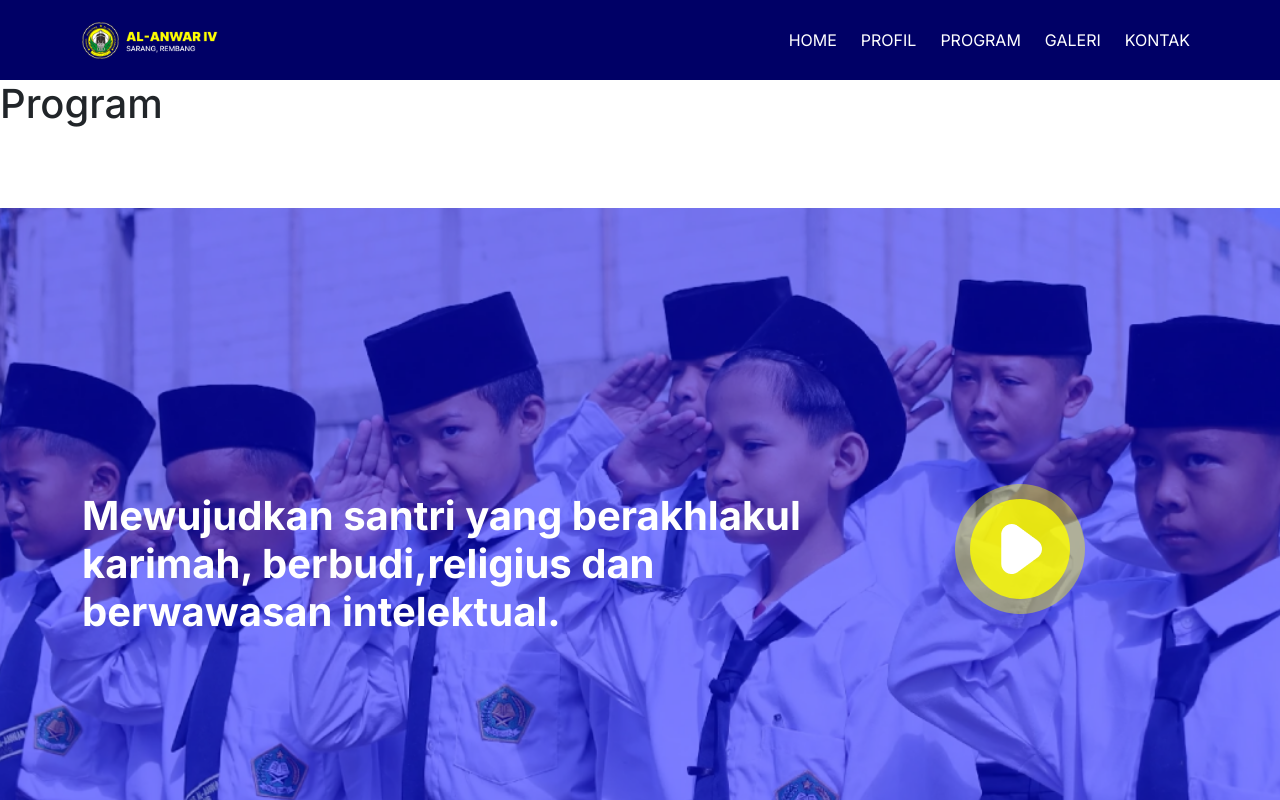
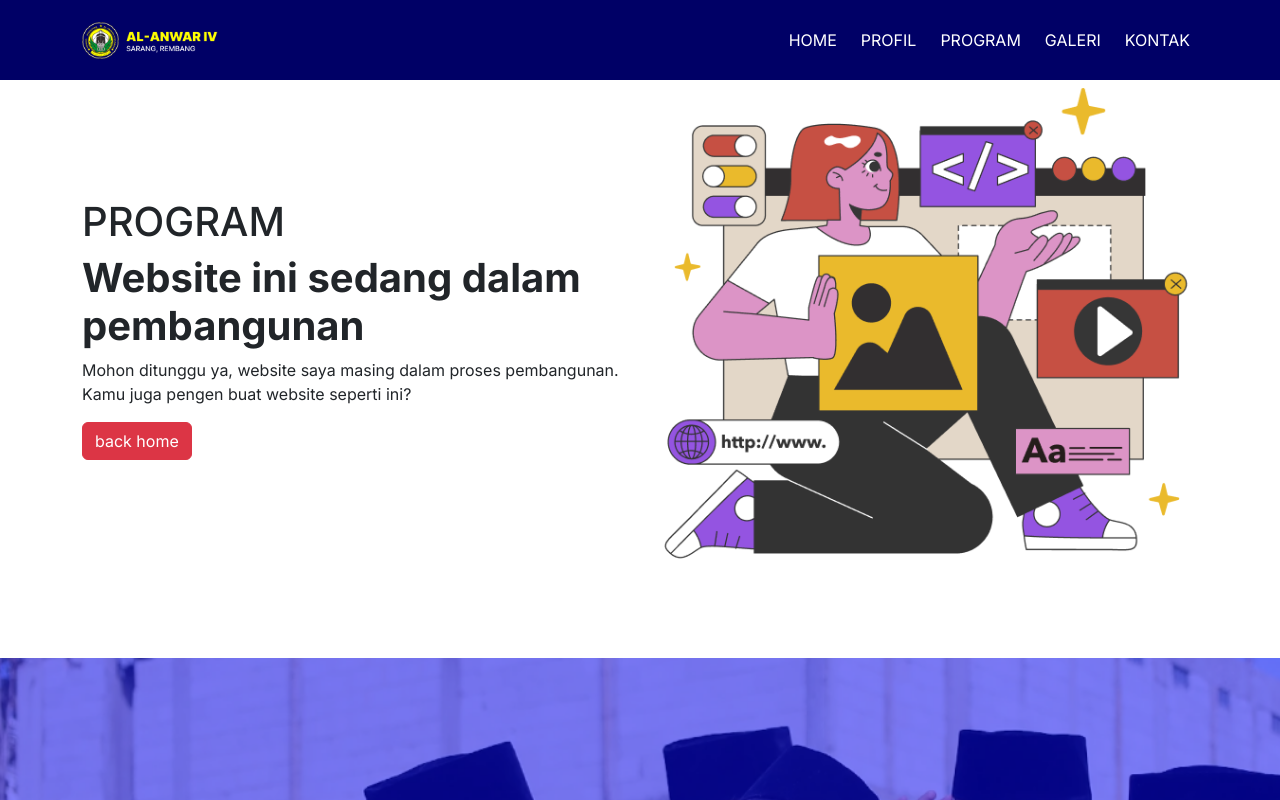
Before and after one commit to muhammadassidiqi/al-anwar-4-website, a React (Vite) app: page /Program in a window 1280 px wide. Shown: the top 800 px of the page. Built offline with nearby package versions, Linux system fonts and the light colour scheme.

Commit message:
update selesai

```diff
--- a/src/CardPondok/CardKegiatan.jsx
+++ b/src/CardPondok/CardKegiatan.jsx
@@ -9,12 +9,15 @@ export default function CardKegiatan({
   link,
 }) {
   return (
-    <div className="card w-100">
+    <div className="card w-100 h-100">
       <img src={image} className="card-img-top card-blog-img " alt="..." />
-      <div className="card-body">
-        <h5 className="card-title">{judul}</h5>
-        <p className="card-text">{deskription}</p>
-        <Link to={link} className="btn btn-primary">
+      <div className="card-body d-flex flex-column align-items-start">
+        <h5 className="card-title card-blog-title">{judul}</h5>
+        <p
+          className="card-text card-blog-description"
+          dangerouslySetInnerHTML={{ __html: deskription }}
+        ></p>
+        <Link to={link} className="btn btn-primary mt-auto  ">
           lihat kegiatan
         </Link>
       </div>
--- a/src/components/Footer.jsx
+++ b/src/components/Footer.jsx
@@ -10,7 +10,7 @@ export default function Footer() {
           marginTop: "5em",
         }}
       >
-        <div className="container">
+        <div className="container py-3">
           <div className="row">
             <div className="col-md-8 col-12 py-2">
               <h1 className="text-white fw-bold text-center text-md-start">
--- a/src/components/SectionHero.jsx
+++ b/src/components/SectionHero.jsx
@@ -19,7 +19,7 @@ export default function SectionHero() {
   const fetchPosts = async () => {
     try {
       const response = await fetch(
-        "https://web.abdulhaxor.my.id/wp-json/wp/v2/posts?_embed"
+        "https://diki.neuversity.site/wp-json/wp/v2/posts?_embed"
       );
 
       if (!response.ok) {
@@ -211,6 +211,7 @@ export default function SectionHero() {
                   judul={post.title.rendered}
                   link={`/post/${post.id}`}
                   date={post.date}
+                  deskription={post.excerpt.rendered}
                 />
               </div>
             ))}
--- a/src/components/SectionPendaftaran.jsx
+++ b/src/components/SectionPendaftaran.jsx
@@ -29,7 +29,7 @@ password : ${password}
   }
   return (
     <form onSubmit={handleSubmit}>
-      <div className="col-md-6 col-12 py-2">
+      <div className="mt-2">
         Nama lengkap
         <input
           value={name}
@@ -39,13 +39,14 @@ password : ${password}
           className="form-control"
         />
       </div>
-      <div className="col-md-6  col-12 py-2">
+      <div className="mt-2">
         password
         <input
           value={password}
           onChange={(e) => setPassword(e.target.value)}
           type="password"
           className="form-control"
+          placeholder="password"
         />
       </div>
       {/* <div className="col-md-6 col-12 py-2">
@@ -78,7 +79,7 @@ password : ${password}
         <input type="text" placeholder="Nama wali" className="form-control" />
       </div> */}
 
-      <div className="col-md-6 col-12 py-2">
+      <div className="mt-2">
         email
         <input
           value={email}
@@ -272,7 +273,7 @@ password : ${password}
           </label>
         </div>
       </div> */}
-      <button className="btn btn-primary">submit</button>
+      <button className="btn btn-primary mt-2">submit</button>
     </form>
   );
 }
--- a/src/index.scss
+++ b/src/index.scss
@@ -112,3 +112,17 @@ input[type=number] {
   object-fit: contain;
   background-color: lightgray;
 }
+
+.card-blog-description {
+  overflow: hidden;
+  display: -webkit-box;
+  -webkit-line-clamp: 2; /* number of lines to show */
+  -webkit-box-orient: vertical;
+}
+
+.card-blog-title {
+  display: -webkit-box;
+  -webkit-line-clamp: 1; /* number of lines to show */
+  -webkit-box-orient: vertical;
+  overflow: hidden;
+}
--- a/src/pages/Galeri.jsx
+++ b/src/pages/Galeri.jsx
@@ -1,8 +1,28 @@
 import MainLayout from "../layout/MainLayout";
+import comingsun from "../assets/comingsun.png";
+import { NavLink } from "react-router-dom";
 export default function Galeri() {
   return (
     <MainLayout>
-      <h1>galeri</h1>
+      <section className="container py-2 ">
+        <div className="row">
+          <div className="col-md-6 col-12  order-md-1 order-2  align-content-center justify-content-center ">
+            <h1>GALERI</h1>
+            <h1 className="fw-bold">Website ini sedang dalam pembangunan</h1>
+            <p>
+              Mohon ditunggu ya, website saya masing dalam proses pembangunan.
+              Kamu juga pengen buat website seperti ini?
+            </p>
+            <NavLink to="/" className="btn btn-danger">
+              back home
+            </NavLink>
+          </div>
+
+          <div className=" col-md-6 col-12 order-md-2 order-1">
+            <img src={comingsun} className="w-100" alt="comingsun " />
+          </div>
+        </div>
+      </section>
     </MainLayout>
   );
 }
--- a/src/pages/Kontak.jsx
+++ b/src/pages/Kontak.jsx
@@ -1,8 +1,28 @@
 import MainLayout from "../layout/MainLayout";
+import comingsun from "../assets/comingsun.png";
+import { NavLink } from "react-router-dom";
 export default function Kontak() {
   return (
     <MainLayout>
-      <h1>kontak</h1>
+      <section className="container py-2 ">
+        <div className="row">
+          <div className="col-md-6 col-12  order-md-1 order-2  align-content-center justify-content-center ">
+            <h1>KONTAK</h1>
+            <h1 className="fw-bold">Website ini sedang dalam pembangunan</h1>
+            <p>
+              Mohon ditunggu ya, website saya masing dalam proses pembangunan.
+              Kamu juga pengen buat website seperti ini?
+            </p>
+            <NavLink to="/" className="btn btn-danger">
+              back home
+            </NavLink>
+          </div>
+
+          <div className=" col-md-6 col-12 order-md-2 order-1">
+            <img src={comingsun} className="w-100" alt="comingsun " />
+          </div>
+        </div>
+      </section>
     </MainLayout>
   );
 }
--- a/src/pages/Pendaftaran.jsx
+++ b/src/pages/Pendaftaran.jsx
@@ -14,14 +14,13 @@ export default function Pendaftaran() {
         </div>
       </section>
       {/* row wrapper  */}
-      <section className="bg-secondary-subtle">
+      <section className="">
         <div className="container py-5">
-          <div className="row justify-content-center">
-            <div className="col-md-6 col-12">
+          <div className="row align-items-center justify-content-center">
+            <div className="col-md-4 col-12 justify-content-center">
               {/* row content */}
-              <div className="row ">
-                <Input />
-              </div>
+
+              <Input />
             </div>
           </div>
         </div>
--- a/src/pages/Program.jsx
+++ b/src/pages/Program.jsx
@@ -1,8 +1,28 @@
 import MainLayout from "../layout/MainLayout";
+import { NavLink } from "react-router-dom";
+import comingsun from "../assets/comingsun.png";
 export default function Program() {
   return (
     <MainLayout>
-      <h1>Program</h1>
+      <section className="container py-2 ">
+        <div className="row">
+          <div className="col-md-6 col-12  order-md-1 order-2  align-content-center justify-content-center ">
+            <h1>PROGRAM</h1>
+            <h1 className="fw-bold">Website ini sedang dalam pembangunan</h1>
+            <p>
+              Mohon ditunggu ya, website saya masing dalam proses pembangunan.
+              Kamu juga pengen buat website seperti ini?
+            </p>
+            <NavLink to="/" className="btn btn-danger">
+              back home
+            </NavLink>
+          </div>
+
+          <div className=" col-md-6 col-12 order-md-2 order-1">
+            <img src={comingsun} className="w-100" alt="comingsun " />
+          </div>
+        </div>
+      </section>
     </MainLayout>
   );
 }
```
Also changed, not shown: src/assets/comingsun.png (added), vercel.json (added).
